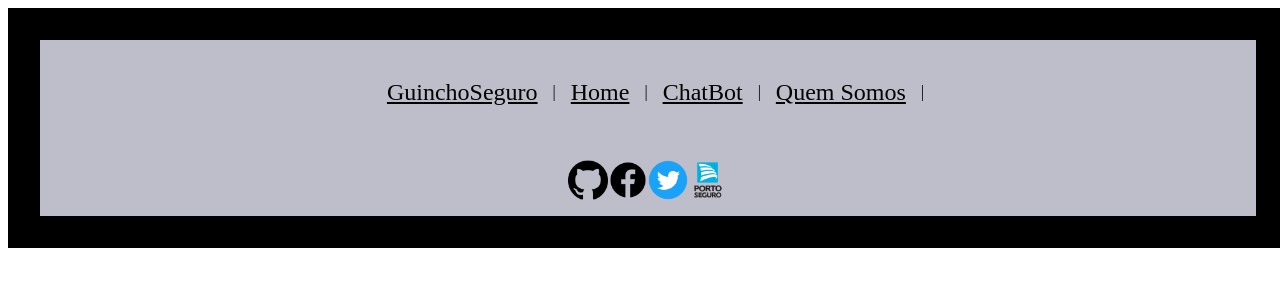
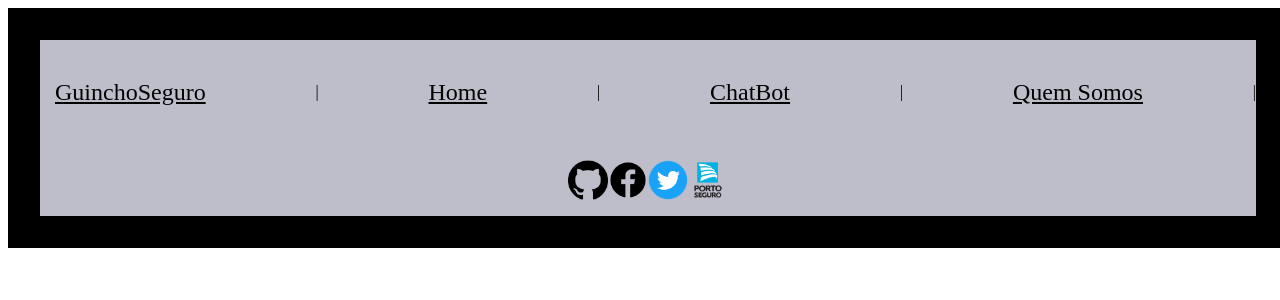
Before and after one commit to LeonardoCamargo77/SPRINT3-React, a React (Vite) app: page / in a window 1280 px wide. Shown: the top 300 px of the page. Built offline with nearby package versions, Linux system fonts and the light colour scheme.

Commit message:
Gerando link do repositório + Ajustes no Menu + Estilização

```diff
--- a/src/App.css
+++ b/src/App.css
@@ -45,7 +45,7 @@
 }
 nav{
   display: flex; width: 95vw;
-  justify-content: center; align-items: center;
+  justify-content: space-between; align-items: center;
   height: 13vh; background-color: rgb(190, 190, 202);
   & a{color: rgb(0, 0, 0); font-size: 1.5em; padding: 15px; }
   }
@@ -105,3 +105,12 @@ nav{
 .textorodape{
   text-align: left;
 }
+.integrantes{
+  text-align: right;
+}
+.guinchoseguro{
+  display: flex;
+  text-align: left;
+  font-family: blue;
+
+}
```
